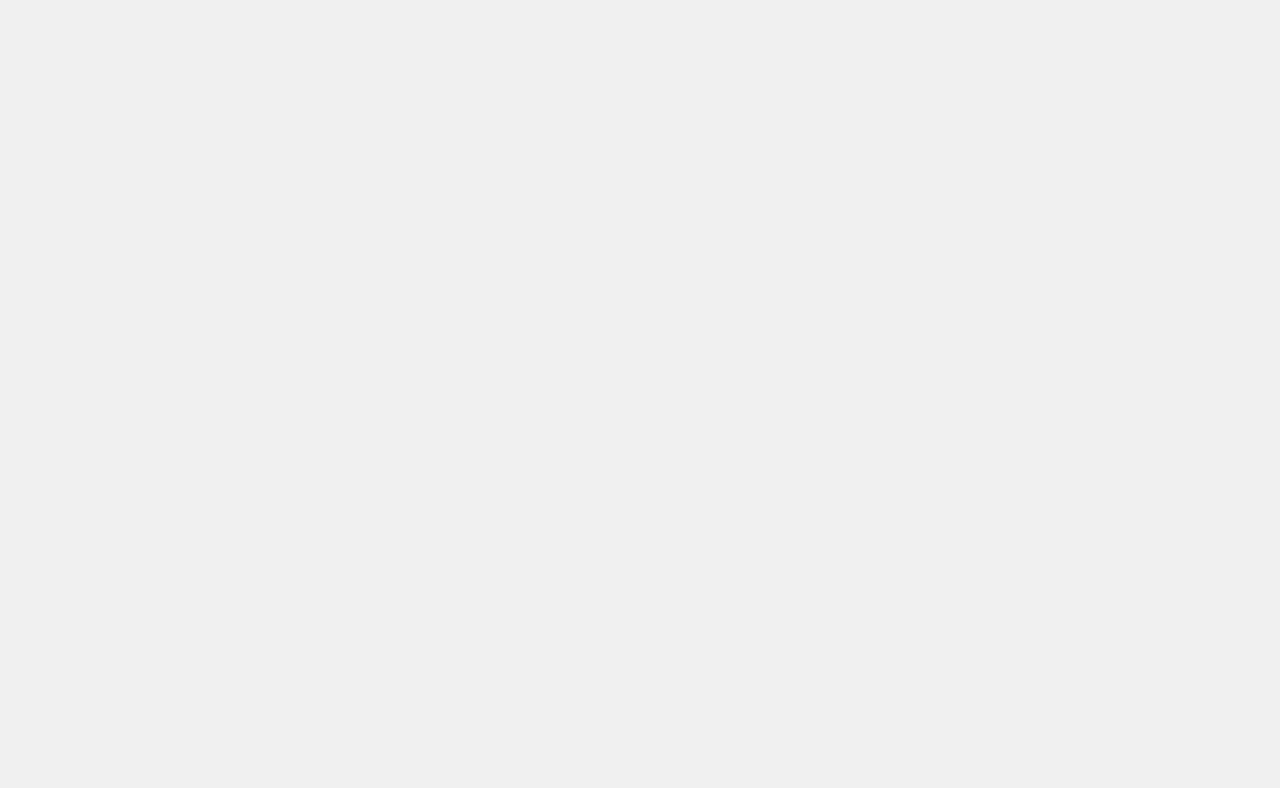
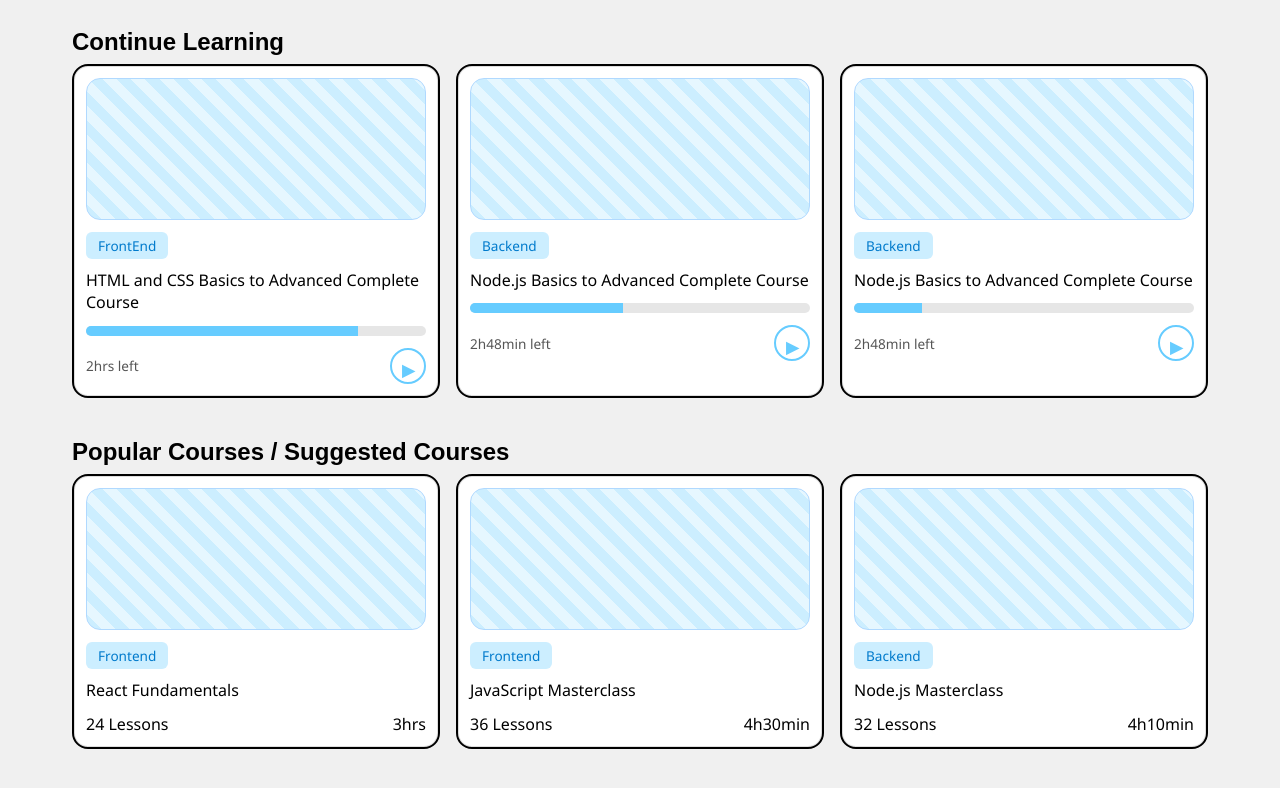
Before and after one commit to subhashini-git123/lms-project, a React (Create React App) app: page /home in a window 1280 px wide. Before the commit this address had no page. Shown: the top 788 px of the page. Built offline with nearby package versions, Linux system fonts and the light colour scheme.

Commit message:
Card is added

```diff
--- a/src/App.css
+++ b/src/App.css
@@ -4,6 +4,4 @@
   display: flex;
   justify-content: center;
   align-items: center;
-  height: 100vh;
-  margin: 0;
 }
--- a/src/App.js
+++ b/src/App.js
@@ -8,7 +8,7 @@
 import Register from "./components/Register";
 import SetPassword from "./components/SetPassword";
 import PasswordReset from "./components/PasswordReset";
-
+import Home from './pages/Home';
 function App() {
   return (
     <Router>
@@ -20,6 +20,7 @@
         <Route path="/reset-password" element={<PasswordReset />} />
          <Route path="/dashboard" element={<Dashboard />} />
              <Route path="/check-email" element={<CheckEmail/>} />
+              <Route path="/home" element={<Home />} />
       </Routes>
     </Router>
   );
--- /dev/null
+++ b/src/components/Card.css
@@ -0,0 +1,77 @@
+.card {
+  border: 2px solid #000;
+  border-radius: 16px;
+  padding: 12px;
+  width: 340px;
+  box-shadow: inset 0 0 0 1px #ddd;
+  font-family: 'Segoe UI', sans-serif;
+  background-color: #fff;
+}
+
+.card-banner {
+  height: 140px;
+  background: repeating-linear-gradient(
+    45deg,
+    #cceeff,
+    #cceeff 10px,
+    #e6f7ff 10px,
+    #e6f7ff 20px
+  );
+  border-radius: 14px;
+  margin-bottom: 12px;
+  border: 1px solid #b0d9ff;
+}
+
+.card-tag {
+  background-color: #cceeff;
+  color: #007acc;
+  padding: 4px 12px;
+  border-radius: 6px;
+  font-size: 0.85rem;
+  display: inline-block;
+  margin-bottom: 10px;
+  font-weight: 500;
+}
+
+.card-title {
+  font-size: 1rem;
+  font-weight: 500;
+  margin: 0 0 12px;
+  line-height: 1.4;
+}
+
+.card-progress-bar {
+  background-color: #e6e6e6;
+  height: 10px;
+  border-radius: 6px;
+  overflow: hidden;
+  margin-bottom: 12px;
+}
+
+.card-progress {
+  height: 100%;
+  background-color: #66ccff;
+  transition: width 0.3s ease;
+}
+
+.card-footer {
+  display: flex;
+  justify-content: space-between;
+  align-items: center;
+}
+
+.card-time {
+  font-size: 0.85rem;
+  color: #555;
+}
+
+.card-play-btn {
+  background: none;
+  border: 2px solid #66ccff;
+  color: #66ccff;
+  border-radius: 50%;
+  width: 36px;
+  height: 36px;
+  font-size: 1.1rem;
+  cursor: pointer;
+}
--- /dev/null
+++ b/src/components/Card.js
@@ -0,0 +1,69 @@
+import React from "react";
+import "./Card.css";
+
+const Card = ({
+  courseTitle,
+  tag,
+  timeLeft,
+  progress,
+  onPlay,
+  title,
+  duration,
+  category,
+  lessons,
+}) => {
+  const isLearningCard = courseTitle !== undefined;
+  const isFeaturedCard = category !== undefined;
+  const isSuggestedCourse = !isLearningCard && !isFeaturedCard;
+
+  return (
+    <div className="card">
+      <div className="card-banner" />
+
+      {/* Continue Learning Cards */}
+      {isLearningCard && (
+        <>
+          <div className="card-tag">{tag}</div>
+          <h3 className="card-title">{courseTitle}</h3>
+          {progress !== undefined && (
+            <div className="card-progress-bar">
+              <div className="card-progress" style={{ width: `${progress}%` }}></div>
+            </div>
+          )}
+          <div className="card-footer">
+            <span className="card-time">{timeLeft} left</span>
+            <button className="card-play-btn" onClick={onPlay}>
+              ▶
+            </button>
+          </div>
+        </>
+      )}
+
+      {/* Featured Course */}
+      {isFeaturedCard && (
+        <>
+          <div className="card-tag">{category}</div>
+          <h3 className="card-title">{title}</h3>
+          <div className="card-footer space-between">
+            <span>{lessons} Lessons</span>
+            <span>{duration}</span>
+          </div>
+        </>
+      )}
+
+      {/* Suggested/Popular Courses */}
+      {isSuggestedCourse && (
+        <>
+          <div className="card-tag">{tag}</div>
+          <h3 className="card-title">{title}</h3>
+          <div className="card-footer space-between">
+            <span>{lessons} Lessons</span>
+            <span>{duration}</span>
+          </div>
+        </>
+      )}
+    </div>
+  );
+};
+
+export default Card;
--- a/src/components/PasswordReset.js
+++ b/src/components/PasswordReset.js
@@ -7,7 +7,7 @@
 
   const handleContinue = () => {
     alert("Logged in!");
-    navigate("/dashboard");
+    navigate("/home");
   };
 
   return (
@@ -18,7 +18,7 @@
         <p>
           your password has been successfully reset.
           <br />
-          Click below to log in magically
+          Click below to log in
         </p>
         <button onClick={handleContinue} className="continue-button">
           Continue
--- /dev/null
+++ b/src/pages/Home.css
@@ -0,0 +1,19 @@
+.home-container {
+  padding: 20px;
+}
+
+.featured-card {
+  display: flex;
+  justify-content: center;
+  padding: 40px 0;
+}
+
+.card-grid {
+  display: flex;
+  flex-wrap: wrap;
+  gap: 16px;
+}
+
+.section-title {
+  margin-top: 40px;
+}
--- a/src/pages/Home.js
+++ b/src/pages/Home.js
@@ -1 +1,72 @@
-console.log("Hello");
+import React from 'react';
+import './Home.css';
+import Card from '../components/Card';
+
+const Home = () => {
+  const continueCourses = [
+    {
+      title: 'HTML and CSS Basics to Advanced Complete Course',
+      tag: 'FrontEnd',
+      duration: '2hrs',
+      progress: 80,
+    },
+    {
+      title: 'Node.js Basics to Advanced Complete Course',
+      tag: 'Backend',
+      duration: '2h48min',
+      progress: 45,
+    },
+    {
+      title: 'Node.js Basics to Advanced Complete Course',
+      tag: 'Backend',
+      duration: '2h48min',
+      progress: 20,
+    },
+  ];
+
+  const suggestedCourses = [
+    { title: 'React Fundamentals', tag: 'Frontend', duration: '3hrs', lessons: 24 },
+    { title: 'JavaScript Masterclass', tag: 'Frontend', duration: '4h30min', lessons: 36 },
+        { title: 'Node.js Masterclass', tag: 'Backend', duration: '4h10min', lessons: 32 }
+  ];
+
+  const handlePlay = (courseTitle) => {
+    alert(`Continuing the course: ${courseTitle}`);
+  };
+
+  return (
+    <div className="home-container">
+
+      {/* Continue Learning */}
+      <h2>Continue Learning</h2>
+      <div className="card-grid">
+        {continueCourses.map((course, idx) => (
+          <Card
+            key={idx}
+            courseTitle={course.title}
+            tag={course.tag}
+            timeLeft={course.duration}
+            progress={course.progress}
+            onPlay={() => handlePlay(course.title)}
+          />
+        ))}
+      </div>
+
+      {/* Suggested Courses */}
+      <h2 className="section-title">Popular Courses / Suggested Courses</h2>
+      <div className="card-grid">
+        {suggestedCourses.map((course, idx) => (
+          <Card
+            key={idx}
+            title={course.title}
+            tag={course.tag}
+            duration={course.duration}
+            lessons={course.lessons}
+          />
+        ))}
+      </div>
+    </div>
+  );
+};
+
+export default Home;
```
